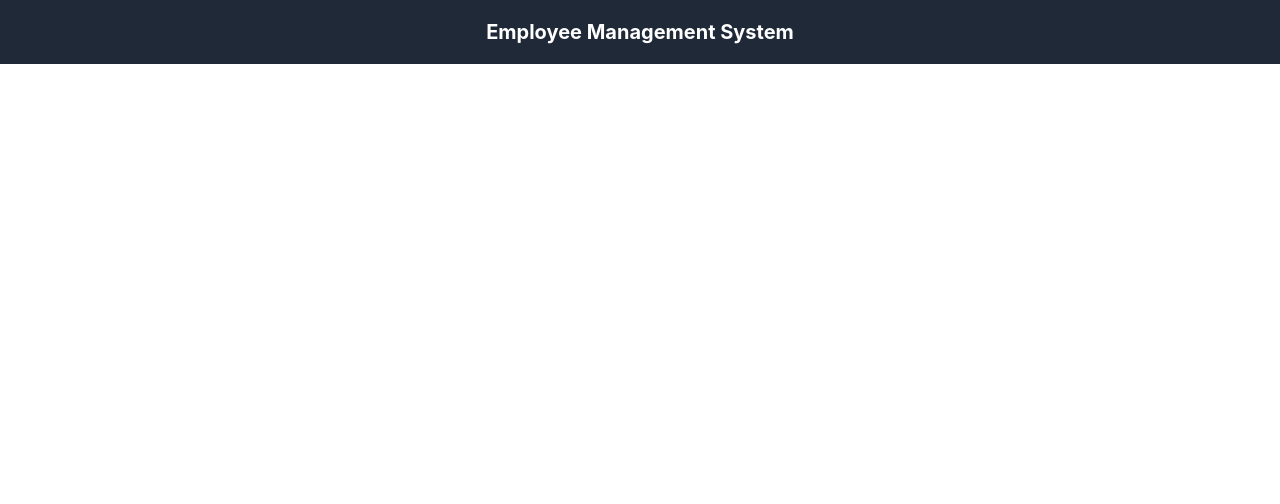
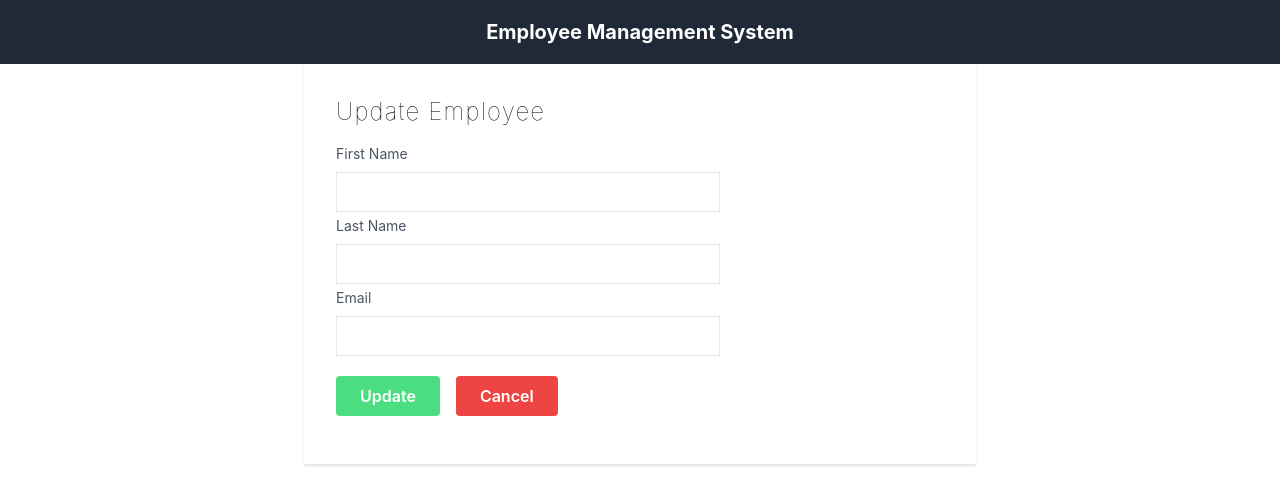
Before and after one commit to ankitbourasi0/Employee_Management_FullStack_WebApp, a React (Create React App) app: page /editEmployee/1 in a window 1280 px wide. Shown: the top 504 px of the page. Built offline with nearby package versions, Linux system fonts and the light colour scheme; no server answers.

Commit message:
Get DataById For Updating

```diff
--- a/src/App.js
+++ b/src/App.js
@@ -4,6 +4,7 @@
 import AddEmployee from './Components/AddEmployee';
 import EmployeeList from './Components/EmployeeList';
 import Navbar from './Components/Navbar';
+import UpdateEmployee from './Components/UpdateEmployee';
 
 function App() {
   return (
@@ -16,7 +17,7 @@
       <Route path="/" element={<EmployeeList/>}/>
       <Route path="/employeeList" element={<EmployeeList/>}/>
       <Route path="/addEmployee" element={<AddEmployee/>}/>
-
+    <Route path="/editEmployee/:id" element={<UpdateEmployee/>}/>
 
     </Routes>
 
--- a/src/Components/EmployeeList.js
+++ b/src/Components/EmployeeList.js
@@ -61,7 +61,7 @@
            {!loading &&
             <tbody className="bg-white ">
                 {employees.map((employee)=> (
-                    <EmployeeRow deleteEmployee={deleteEmployee} employee={employee} key={employee.id}/>
+                    <EmployeeRow deleteEmployee={deleteEmployee}  employee={employee} key={employee.id}/>
                 ))}
           </tbody>}
           </table>
--- a/src/Components/EmployeeRow.js
+++ b/src/Components/EmployeeRow.js
@@ -1,20 +1,26 @@
 import React from 'react'
+import { Navigate, useNavigate } from 'react-router-dom'
 
 const EmployeeRow = ({employee,deleteEmployee}) => {
+  const navigate = useNavigate()
+  const editEmployee =(e,id)=>{
+    e.preventDefault()
+    navigate(`/editEmployee/${id}`)
+  }
   return (
 <tr>
               <td className="text-left py-4 px-6 whitespace-nowrap ">
                 <div className="text-sm text-gray-500">{employee.firstName}</div>
               </td>
               <td className="text-left py-4 px-6 whitespace-nowrap ">
-                <div className="text-sm text-gray-500">{employee.lastName}</div>
+<div className="text-sm text-gray-500">{employee.lastName}</div>
               </td>
               <td className="text-left py-4 px-6 whitespace-nowrap ">
                 <div className="text-sm text-gray-500">{employee.emailId}</div>
               </td>
               <td className="text-right py-4 px-6 whitespace-nowrap font-medium text-sm ">
-                  <a href="#" className="text-indigo-600 hover:text-indigo-800 px-4">Edit</a>
-                  <a onClick={(e,id)=>deleteEmployee(e,employee.id)} className="text-indigo-600 hover:text-indigo-800 px=4 cursor-pointer">Delete</a>
+                  <a onClick={(e,id)=>editEmployee(e,employee.id)} className="text-indigo-600 hover:text-indigo-800 px-4 hover:cursor-pointer">Edit</a>
+                  <a onClick={(e,id)=>deleteEmployee(e,employee.id)} className="text-indigo-600 hover:text-indigo-800 px=4 hover:cursor-pointer">Delete</a>
 
               </td>
             </tr>
--- /dev/null
+++ b/src/Components/UpdateEmployee.js
@@ -0,0 +1,97 @@
+import React,{useEffect, useState} from 'react'
+import { useNavigate, useParams } from 'react-router-dom'
+import EmployeeService from '../Services/EmployeeService'
+
+const UpdateEmployee = () => {
+    const navigate = useNavigate()
+    const {id} = useParams()
+    const [employee, setEmployee] = useState({
+        id:id,
+        firstName: " ",
+        lastName: " ",
+        emailId: "",
+      })
+      const handleChange = (e) => {
+        const value = e.target.value;
+        setEmployee({ ...employee, [e.target.name]: value });
+      };
+
+      useEffect(() => {
+        const fetchData = async() =>{
+
+            try {
+                const response = await EmployeeService.getEmployeeById(id)
+                setEmployee(response.data)
+            } catch (error) {
+                console.log(error)
+            }
+        }
+        fetchData()
+      }, [])
+
+const updateEmployee = (e)=>{
+e.preventDefault()
+
+}
+  return (
+    <div className="flex max-w-2xl shadow border-b mx-auto">
+    <div className="px-8 py-8  ">
+      <div className="font-thin text-2xl tracking-wider">
+        <h1>Update Employee</h1>
+      </div>
+      <div className="item-center justify-center h-14 w-full my-4">
+        <label className="block text-gray-600 text-sm font-normal">
+          First Name
+        </label>
+        <input
+          type="text"
+          className="h-10 w-96 border px-2 py-2 mt-2"
+          name="firstName"
+          value={employee.firstName}
+          onChange={(e) => handleChange(e)}
+        ></input>
+      </div>
+      <div className="item-center justify-center h-14 w-full my-4">
+        <label className="block text-gray-600 text-sm font-normal">
+          Last Name
+        </label>
+        <input
+          type="text"
+          className="h-10 w-96 border px-2 py-2 mt-2"
+          name="lastName"
+          value={employee.lastName}
+          onChange={(e) => handleChange(e)}
+        ></input>
+      </div>
+      <div className="item-center justify-center h-14 w-full my-4">
+        <label className="block text-gray-600 text-sm font-normal">
+          Email
+        </label>
+        <input
+          type="email"
+          className="h-10 w-96 border px-2 py-2 mt-2"
+          name="emailId"
+          value={employee.emailId}
+          onChange={(e) => handleChange(e)}
+        ></input>
+      </div>
+      <div className="item-center justify-center h-14 w-full my-4 pt-4 space-x-4 ">
+        <button
+          onClick={updateEmployee}
+          className="rounded text-white font-semibold bg-green-400 py-2 px-6 hover:bg-green-700"
+        >
+          Update
+        </button>
+        <button
+     onClick={()=> navigate("/employeeList")}
+          className="rounded text-white font-semibold bg-red-500 py-2 px-6 hover:bg-red-700"
+        >
+          Cancel
+        </button>
+      </div>
+    </div>
+  </div>
+  )
+}
+
+export default UpdateEmployee
--- a/src/Services/EmployeeService.js
+++ b/src/Services/EmployeeService.js
@@ -11,6 +11,12 @@
     deleteEmployee(id){
         return axios.delete(EMPLOYEE_API_BASE_URL + "/" + id)
     }
+    getEmployeeById(id){
+        return axios.get(EMPLOYEE_API_BASE_URL + "/" + id)
+    }
+    updateEmployee(employee,id){
+        return axios.put(EMPLOYEE_API_BASE_URL + "/" + id,employee)
+    }
 }
 
 export default new EmployeeService()
```
